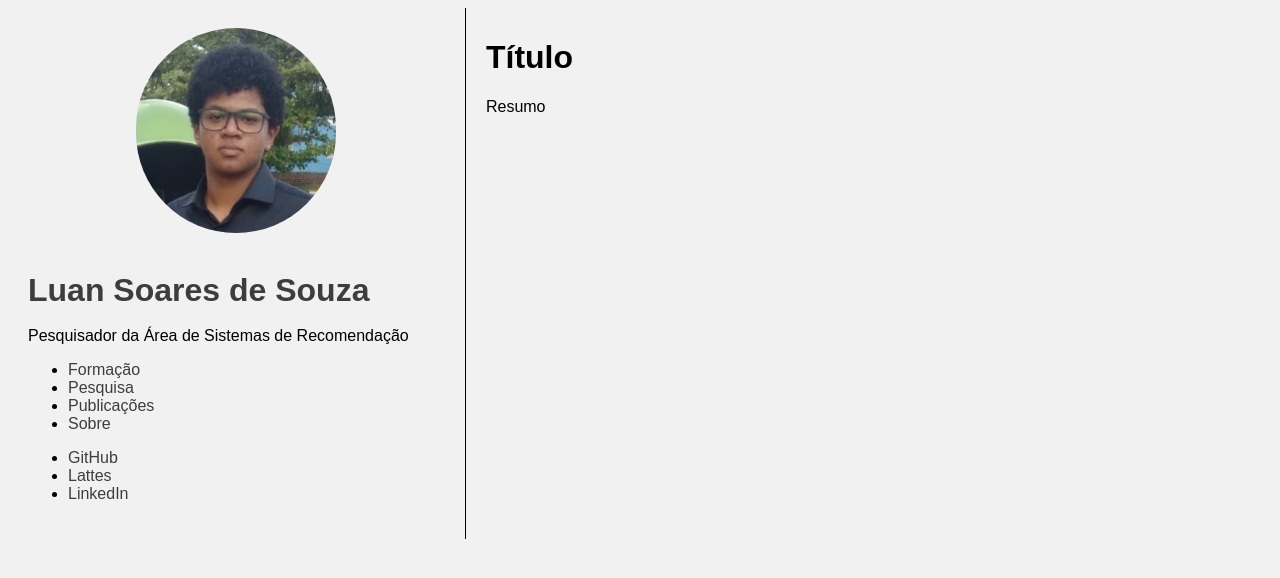
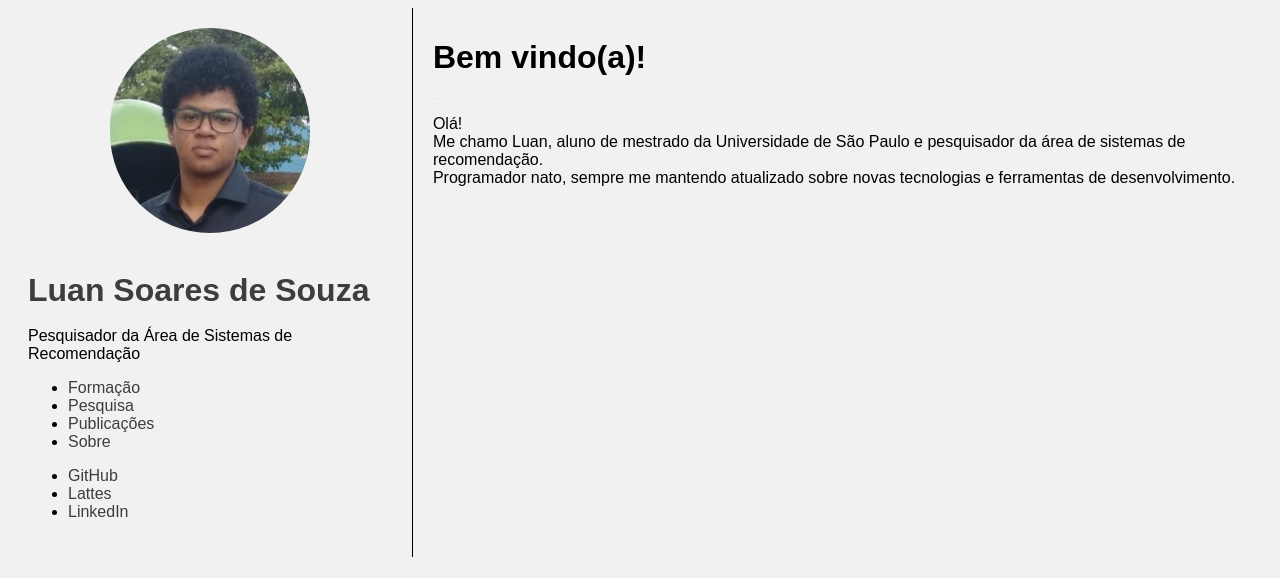
Before and after one commit to luanssouza/luanssouza.github.io, a plain HTML site: page index.html in a window 1280 px wide. Drawn offline with Linux system fonts and the light colour scheme.

Commit message:
Adding welcome message

```diff
--- a/index.html
+++ b/index.html
@@ -44,8 +44,13 @@
         </ul>
     </div>
     <div class="main">
-        <h1>Título</h1>
-        <p>Resumo</p>
+        <h1>Bem vindo(a)!</h1>
+        <hr>
+        <p>
+            Olá!
+            <br/> Me chamo Luan, aluno de mestrado da Universidade de São Paulo e pesquisador da área de sistemas de recomendação.
+            <br/> Programador nato, sempre me mantendo atualizado sobre novas tecnologias e ferramentas de desenvolvimento.
+        </p>
     </div>
     <script src="script/init.js"></script>
 </body>
```
